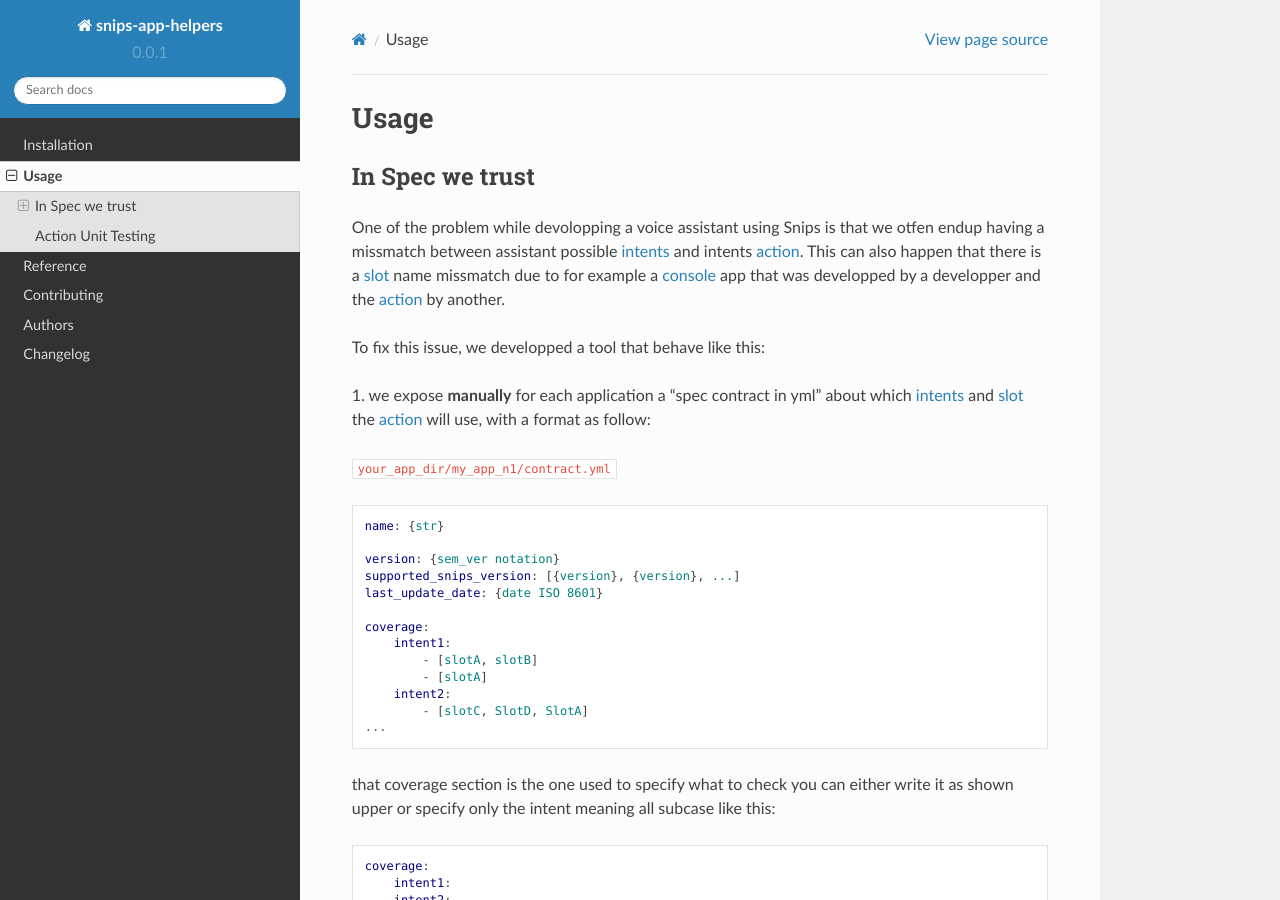
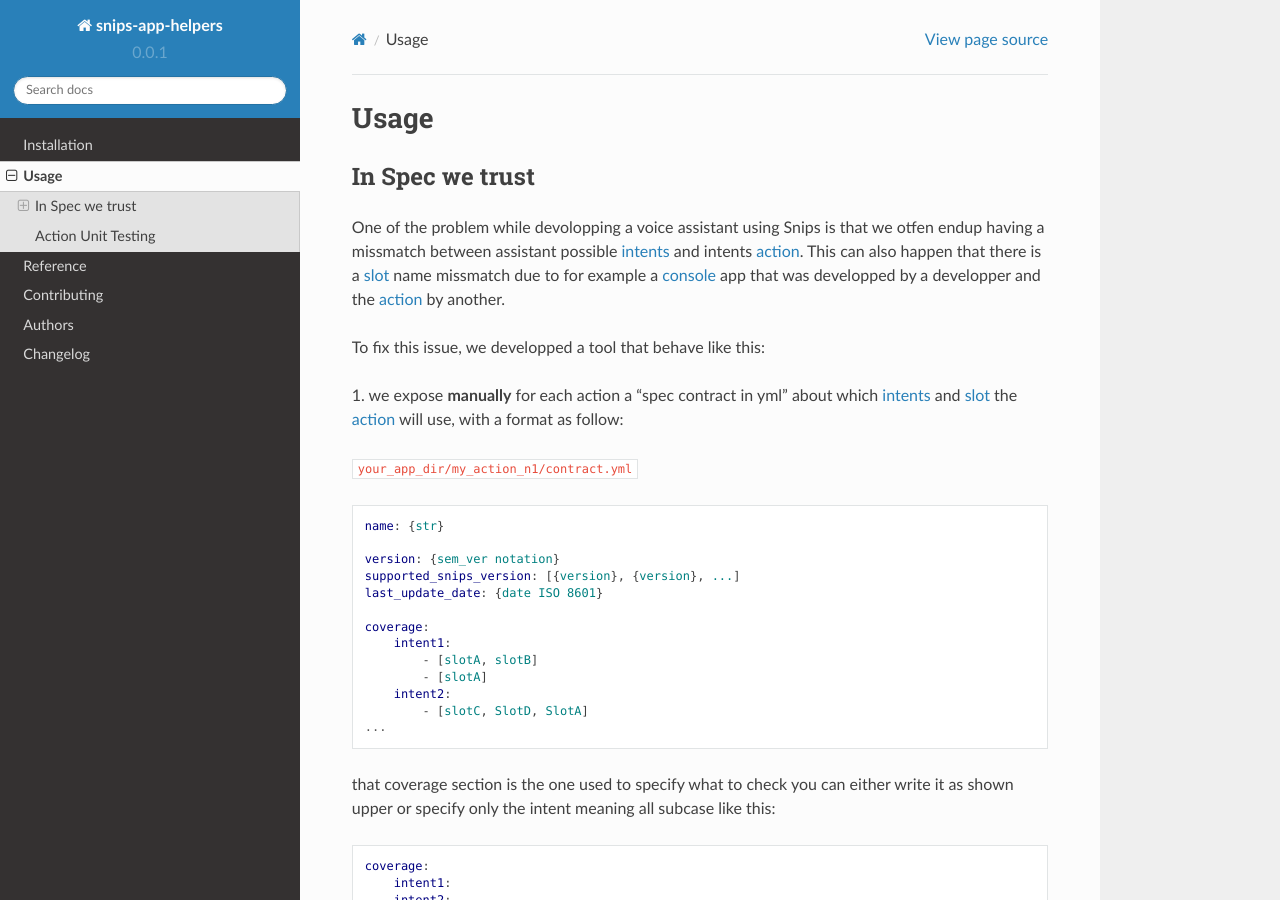
Before and after one commit to DreamerMind/snips-app-helpers, a Sphinx documentation site: the page built from docs/usage.rst, in a window 1280 px wide and 900 px high. Built offline with Sphinx 7.4.7 and the Read the Docs theme 2.0.0, drawn with Linux system fonts in a browser that asks for light colours.

Commit message:
fix: update wording App => Action

```diff
--- a/README.rst
+++ b/README.rst
@@ -7,9 +7,9 @@ Snips App Helpers
 Snips App Helpers help you to declare, test, and check your snips application.
 Here is the list of tools availlable:
 
-- Adding contract Spec between Snips App and Console Assistant and a cli tool to generate compliance report.
+- Adding contract Spec between Snips Action and Console Assistant and a cli tool to generate compliance report.
 
-- MiddleWare app that remap any app intent & slots to another app based on the given spec
+- MiddleWare Action that remap any Action intent & slots to another Action based on the given spec
 
 Installation
 ============
--- a/docs/usage.rst
+++ b/docs/usage.rst
@@ -16,10 +16,10 @@ This can also happen that there is a slot_ name missmatch due to for example a c
 
 To fix this issue, we developped a tool that behave like this:
 
-1. we expose **manually** for each application a "spec contract in yml" about which
+1. we expose **manually** for each action a "spec contract in yml" about which
 intents_ and slot_ the action_ will use, with a format as follow:
 
-``your_app_dir/my_app_n1/contract.yml``
+``your_app_dir/my_action_n1/contract.yml``
 
 .. code-block:: yaml
 
```
